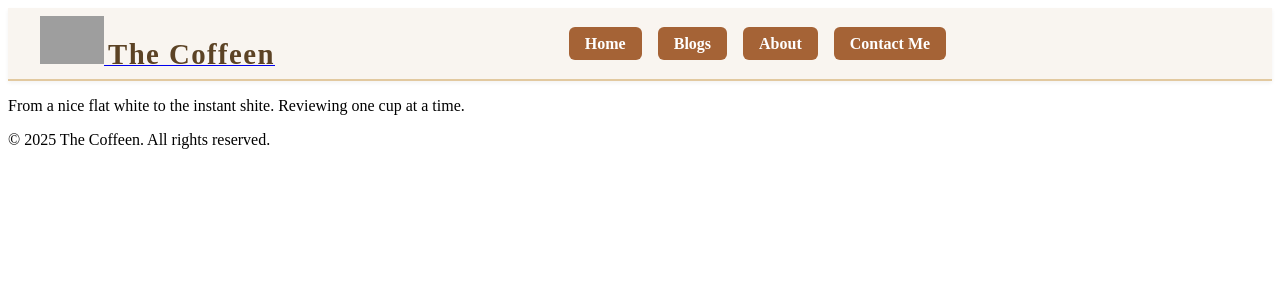
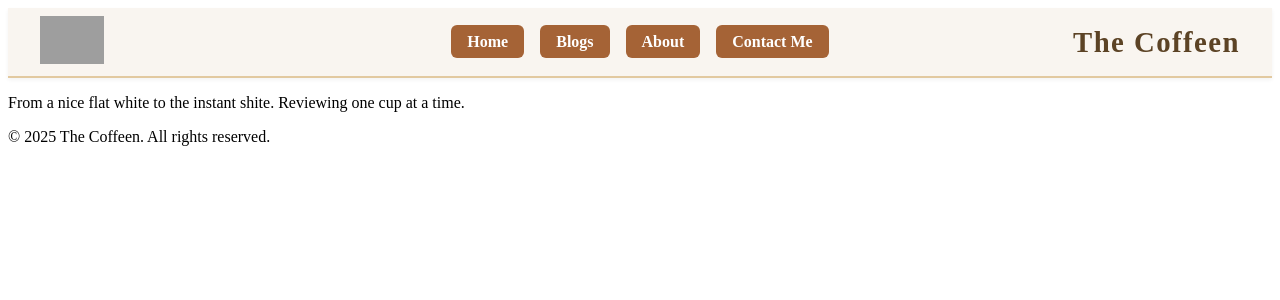
Before and after one commit to sean-o-donoghue/thecoffeen, a Jekyll site: the page built from index.md, in a window 1280 px wide. Shown: the top 300 px of the page. Built offline with Jekyll 4.4.1, drawn with Linux system fonts in a browser that asks for light colours; grey boxes are pictures that could not be loaded.

Commit message:
Update default.html

```diff
--- a/_layouts/default.html
+++ b/_layouts/default.html
@@ -8,21 +8,19 @@
 </head>
 <body>
   <header class="site-header">
-    <div class="container">
-      <div class="branding">
-        <a href="{{ "/" | relative_url }}">
+  <div class="container header-container">
+    <div class="logo-container">
       <img src="{{ '/assets/the_coffeen_logo.png' | relative_url }}" alt="The Coffeen logo" class="logo">
-          <span class="site-title">The Coffeen</span>
-        </a>
     </div>
     <nav class="nav-bar">
       <ul class="nav-links">
-          <li><a href="/" class="nav-button">Home</a></li>
-          <li><a href="/blog" class="nav-button">Blogs</a></li>
-          <li><a href="/about" class="nav-button">About</a></li>
-          <li><a href="/contact" class="nav-button">Contact Me</a></li>
+        <li><a href="{{ '/' | relative_url }}" class="nav-button">Home</a></li>
+        <li><a href="{{ '/blog' | relative_url }}" class="nav-button">Blogs</a></li>
+        <li><a href="{{ '/about' | relative_url }}" class="nav-button">About</a></li>
+        <li><a href="{{ '/contact' | relative_url }}" class="nav-button">Contact Me</a></li>
       </ul>
     </nav>
+    <div class="site-title">The Coffeen</div>
   </div>
 </header>
 
```
Lines whose indentation alone changed are shown as unchanged.
